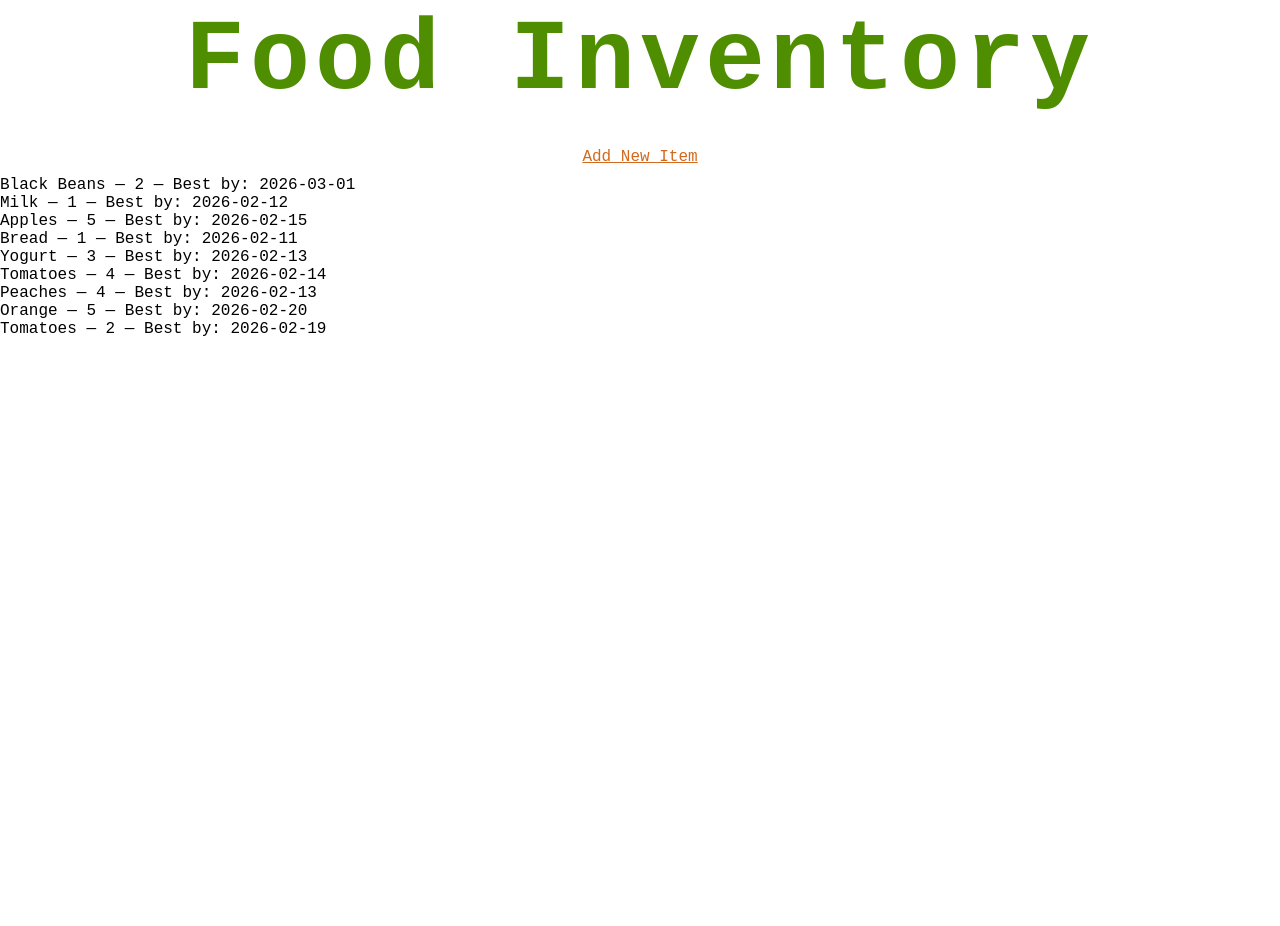
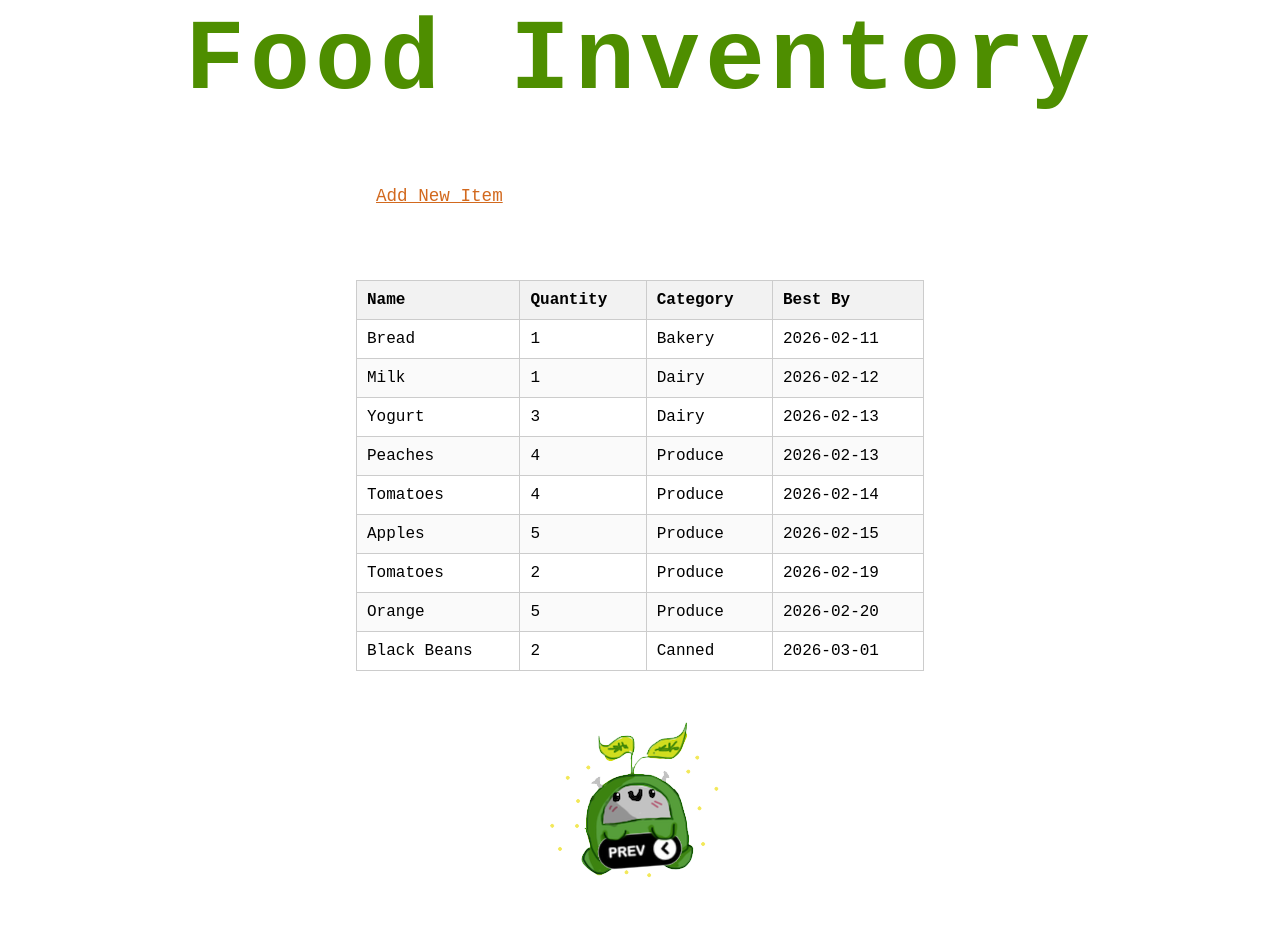
Before and after one commit to OrangeXR/CSCI-4391-Senior-Project, a Flask app: page /inventory in a window 1280 px wide. Before the commit the page ends 336 px from the top, so only its background shows below. Run offline with Flask 3, Linux system fonts and the light colour scheme; data comes from the database, SQL or seed files in the repository; both versions use the stored data as it was after the commit.

Commit message:
Update 2026-02-11
Comments added

```diff
--- a/01-build-db.py
+++ b/01-build-db.py
@@ -1,4 +1,6 @@
 import sqlite3
+
+# Creates a database named inventory.db with 5 fields: id(Primary Key), name, category, quantity, best_by
 
 conn = sqlite3.connect("inventory.db")
 cursor = conn.cursor()
--- a/02-insert-db.py
+++ b/02-insert-db.py
@@ -1,4 +1,6 @@
 import sqlite3
+
+# Inserts values into inventory.db
 
 sample_items = [
     ("Black Beans", "Canned", 2, "2026-03-01"),
--- a/03-test-db.py
+++ b/03-test-db.py
@@ -1,3 +1,6 @@
+# connects to inventory.db and prints the values of the database,
+# just to make sure everything is working as it should
+
 conn = sqlite3.connect("inventory.db")
 cursor = conn.cursor()
 
--- a/app.py
+++ b/app.py
@@ -1,31 +1,44 @@
 from flask import Flask, render_template, request, redirect
 from models import get_all_items, add_item
 
+''' ========================
+    Create Flask application
+    ======================== '''
 app = Flask(__name__)
 
-# -------------------- Home Page --------------------
+''' =========
+    Home Page
+    ========= '''
 @app.route("/")
 def home_page():
-    return render_template("HomePage.html")
+    return render_template("HomePage.html") # First page user sees when visiting site
 
-# -------------------- Other Page can go here --------------------
+''' =======================
+    Other Pages can go here
+    ======================= '''
+
+''' =================================
+    Pulls data from db and stores it
+    getting ready for use in template
+    ================================= '''
+
 @app.route("/inventory")
 def inventory_page():
-    items = get_all_items()
+    items = get_all_items() # <--------------------------------- info stored in 'items'
     return render_template("InventoryPage.html", items=items)
 
-@app.route("/add", methods=["GET", "POST"])
+@app.route("/add", methods=["GET", "POST"]) # <----------------- GET gets the form and returns it on line 41
 def add_item_page():
-    if request.method == "POST":
-        data = {
+    if request.method == "POST": # <---------------------------- P0ST reads the form the user filled out
+        data = { # <-------------------------------------------- Builds a dictionary from the entry
             "name": request.form["name"],
             "category": request.form["category"],
             "quantity": request.form["quantity"],
             "best_by": request.form["best_by"]
         }
-        add_item(data)
-        return redirect("/inventory")
-    return render_template("AddItemPage.html")
+        add_item(data)  # <------------------------------------- Data is inserted into db
+        return redirect("/inventory") # <----------------------- Redirects user have to inventory
+    return render_template("AddItemPage.html") # <-------------- AddItemPage.html
 
 # -------------------- Run App --------------------
 if __name__ == '__main__':
--- a/models.py
+++ b/models.py
@@ -1,11 +1,25 @@
+''' ======================
+    connect to database.py
+    to connect to db
+    ====================== '''
 from database import get_db
 
+''' =====================
+    Connects to db to
+    retrieve every row
+    and closes connection
+    ===================== '''
 def get_all_items():
     db = get_db()
     items = db.execute("SELECT * FROM inventory").fetchall()
     db.close()
     return [dict(row) for row in items]
 
+''' =======================
+    Connects to db,
+    inserts item and
+    closes connection to db
+    ======================= '''
 def add_item(data):
     db = get_db()
     db.execute(
--- a/static/css/homestyle.css
+++ b/static/css/homestyle.css
@@ -5,13 +5,23 @@
 }
 
 /* ==========================
-   Main Body picture
+   Layout container
 ========================== */
 
+.body {
+    width: 100%;
+    max-width: 600px;
+    margin: 0 auto;
+    padding: 16px;
+}
+
+/* ==========================
+   Images
+   ========================== */
 .images {
     display: flex;
     justify-content: center;
-    gap: 55px;
+    gap: clamp(10px, 6vw, 40px);
     flex-wrap: wrap;
     align-items: flex-start;
     animation:
@@ -22,12 +32,14 @@
 
 }
 
-
-
+.binnybot {
+  max-width: 100%;
+  height: auto;
+}
 
 /* ==========================
    Welcome Section
-========================== */
+   ========================== */
 .welcome1 {
     text-align: center;
     margin-bottom: 20px;
@@ -35,31 +47,23 @@
 
 .welcome1 h1 {
     display: inline-block;
-    font-size: clamp(40px, 10vw, 100px);
+    font-size: clamp(100px, 10vw, 80px);
     color: #4e8e00; /* medium gray text */
     font-family: 'Andale Mono', 'Courier New', monospace;
     overflow: hidden;
-
-
-    white-space: nowrap;
+    white-space: normal;
     margin: 5px ;
     letter-spacing: 0.05em;
-    animation:
-    typing 3.5s steps(23, end),blink-caret 1s step-end infinite;
-
-
+    animation: typing 3.5s steps(23, end),blink-caret 1s step-end infinite;
 }
-
-
 
 /* ==========================
    Animation for Title +Binny
-========================== */
+   ========================== */
 @keyframes typing {
     from { width: 0; }
     to { width: 100%; }
 }
-
 
 @keyframes bounce {
     from {
@@ -70,20 +74,27 @@
     }
   }
 
-  /* ==========================
-   ButtonStyle
-========================== */
+/* ==========================
+   Buttons and Links
+   ========================== */
 .body .text {
     font-family: 'Andale Mono', 'Courier New', monospace;
-    display: flex;
-    justify-content: center;
-    align-items: center;
-    margin-top: -10px;
-    gap: 0px;
-    padding: 10px 20px;
-   color: chocolate;
+    display: inline-block;
+    text-align: center;
+    padding: 12px 20px;
+    margin: 10px auto;
+    color: chocolate;
+    font-size: 1.1rem;
 }
 
+/* ==========================
+   Forms
+   ========================== */
+form.body {
+  width: 100%;
+  max-width: 500px;
+  margin: 0 auto;
+}
 
 label {
   display: block;
@@ -91,6 +102,66 @@ label {
   font-weight: 600p;
 }
 
+input {
+  width: 100%;
+  padding: 10px;
+  margin-top: 6px;
+  border: 1px solid #ccc;
+  border-radius: 6px;
+  font-size: 1rem;
+}
+
+button.text {
+  width: 100%;
+  margin-top: 20px;
+  background: none;
+  border: 2px solid chocolate;
+  border-radius: 6px;
+  padding: 12px;
+  font-size: 1.1rem;
+}
+
+/* ==========================
+   Inventory Table
+   ========================== */
+.inventory-table {
+    width: 100%;
+    border-collapse: collapse;
+    margin-top: 20px;
+    font-family: 'Andale Mono', 'Courier New', monospace;
+}
+
+.inventory-table th,
+.inventory-table td {
+    border: 1px solid #ccc;
+    padding: 10px;
+    text-align: left;
+}
+
+.inventory-table th {
+    background-color: #f2f2f2;
+    font-weight: bold;
+}
+
+.inventory-table tr:nth-child(even) {
+    background-color: #fafafa;
+}
+
+/* ==========================
+   Mobile Tweaks
+   ========================== */
+@media (max-width: 480px) {
+  .welcome1 h1 {
+    font-size: clamp(28px, 12vw, 60px);
+  }
+
+  .body {
+    padding: 12px;
+  }
+}
+
+
+
 
 /* Get anIMATion INSPirations from
 https://developer.mozilla.org/en-US/docs/Web/API/Web_Animations_API/Using_the_Web_Animations_API
--- a/templates/InventoryPage.html
+++ b/templates/InventoryPage.html
@@ -7,20 +7,77 @@
 
 {% block body %}
 <div class="welcome1">
-    <h1>Food Inventory</h1>
+    </a><h1>Food Inventory</h1>
 </div>
 
 <div class="body">
-    <a href="/add" class="text">Add New Item</a>
+    <a href="/add" class="text">Add New Item</a>  <!-- Link to Add Item page -->
 </div>
 
 <div class="body">
+
+<!-- ==============================
+ Replaced generic list with a table
+ ==================================
     <ul>
         {% for item in items %}
         <li>
-            {{ item.name }} — {{ item.quantity }} — Best by: {{ item.best_by }}
+            {{ item.name }} — {{ item.quantity }} — {{ item.category }} — Best by: {{ item.best_by }}
         </li>
         {% endfor %}
     </ul>
+=================================== -->
+<!-- ===============
+     Inventory Table
+     =============== -->
+    <table class="inventory-table" id="inventoryTable">
+        <thead>
+            <tr><!-- Will work on sorting table by columns later-->
+                <th>Name</th>
+                <th>Quantity</th>
+                <th>Category</th>
+                <th>Best By</th>
+            </tr>
+        </thead>
+        <tbody>
+            {% for item in items %}
+            <tr>
+                <td>{{ item.name }}</td>
+                <td>{{ item.quantity }}</td>
+                <td>{{ item.category }}</td>
+                <td>{{ item.best_by }}</td>
+            </tr>
+            {% endfor %}
+        </tbody>
+    </table>
+<!-- ================ -->
+    <br /><br /><div class="images">   <!-- Images used as link for going back one page -->
+        <a href="javascript:history.back()"><img src="{{ url_for('static', filename='Pictures/BinnyBack.png') }}" alt="bot" class="binnybot"></a>
+    </div>
 </div>
+
+<!-- ========================
+     Sort List By Oldest Item
+     ======================== -->
+<script>
+document.addEventListener("DOMContentLoaded", function () {
+    const table = document.getElementById("inventoryTable");
+    const tbody = table.querySelector("tbody");
+    const rows = Array.from(tbody.querySelectorAll("tr"));
+
+    rows.sort(function (a, b) {
+        const aText = a.children[3].innerText.trim(); // Best By column
+        const bText = b.children[3].innerText.trim();
+
+        // If your dates are in YYYY-MM-DD (Flask default), this works directly:
+        const aDate = new Date(aText);
+        const bDate = new Date(bText);
+
+        return aDate - bDate; // oldest first
+    });
+
+    rows.forEach(row => tbody.appendChild(row));
+});
+</script>
+<!-- ========================== -->
 {% endblock %}
--- a/templates/SamplePage.html
+++ b/templates/SamplePage.html
@@ -7,6 +7,8 @@
 
 {% block body %}
 <div class="SampleText">
+    <!-- ===== Page Content ====== -->
     <h1>This is just a sample page</h1>
+    <!-- ========================= -->
 </div>
 {% endblock %}
```
Also changed, not shown: Main.py (+23 -10 lines), static/css/homestyle (backup).css (added, +97 -0 lines), templates/AddItemPage.html (+8 -0 lines), templates/HomePage.html (+7 -1 lines), inventory.db, requirements.txt (line endings or trailing spaces), static/Pictures/Binny3.png (added), static/Pictures/Binny4.png (added), static/Pictures/BinnyBack.png (added).
